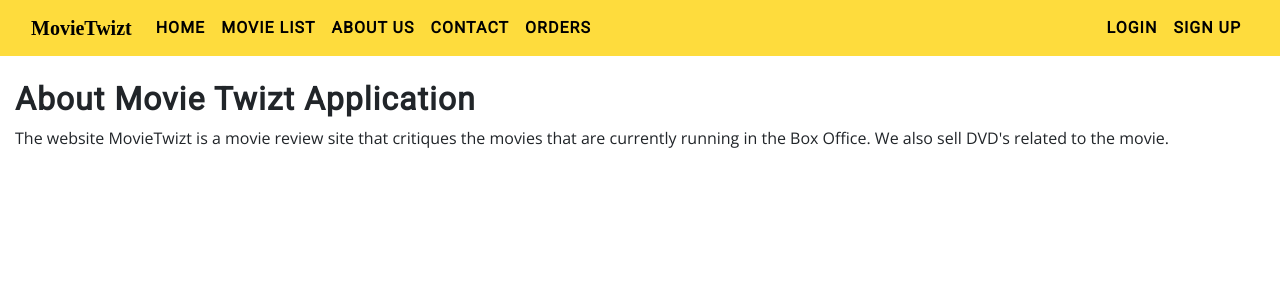
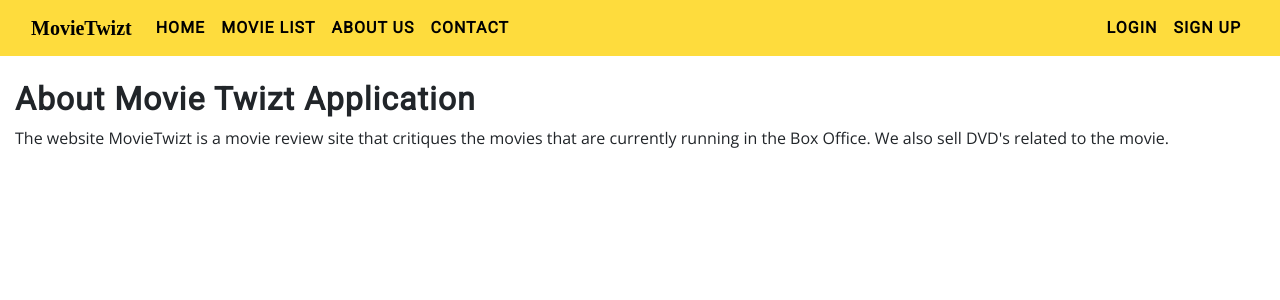
Before and after one commit to VishekhaTamrakar/MovieTwitz-ImplementingAPI, a Django app: page /About/ in a window 1280 px wide. Shown: the top 300 px of the page. Run offline with Django 3.2, Linux system fonts and the light colour scheme; some libraries are stand-ins or nearby versions; some web fonts are replaced.

Commit message:
changed base page

```diff
--- a/mtapp/templates/app/base.html
+++ b/mtapp/templates/app/base.html
@@ -39,9 +39,7 @@
                         <a class="nav-link" href="{% url 'app:product_list' %}">Shop Now</a>
                     </li>
                 {% endif %}
-                <li class="nav-item">
-                    <a class="nav-link" href='{% url 'orders:order_list' %}'> Orders</a>
-                </li>
+
             </ul>
             <ul class="navbar-nav ml-auto">
                 {% if user.is_authenticated %}
```
